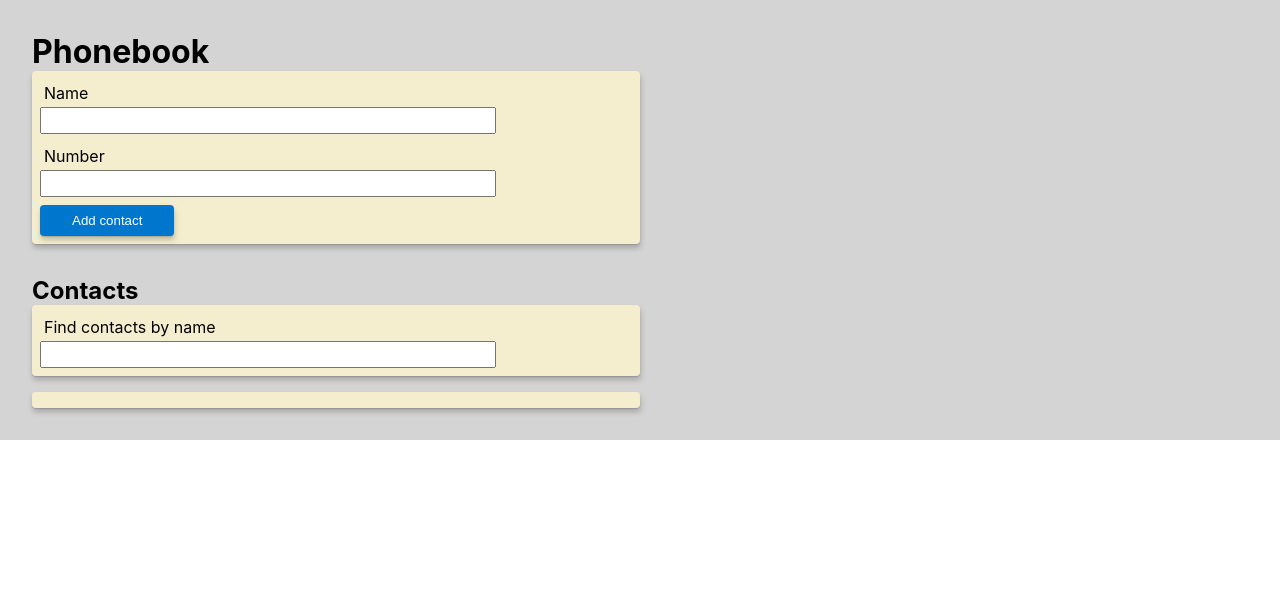
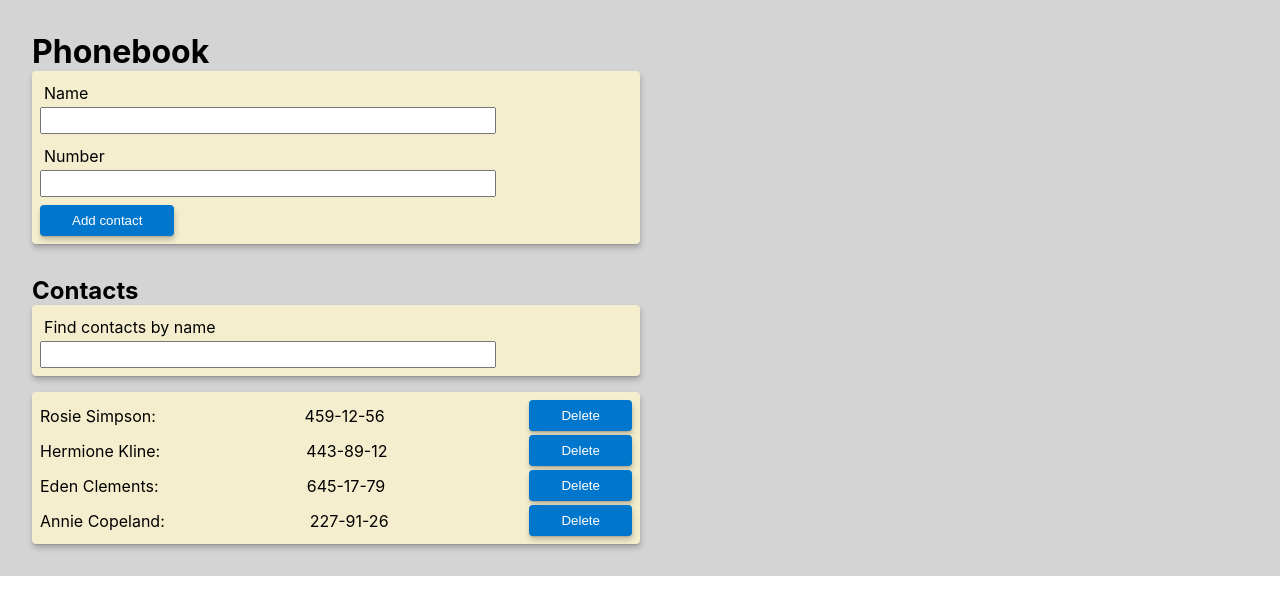
Before and after one commit to vokur13/goit-react-hw-02-phonebook-formik, a React (Create React App) app: page / in a window 1280 px wide. Shown: the top 614 px of the page. Built offline with nearby package versions, Linux system fonts and the light colour scheme.

Commit message:
Formik props resolved

```diff
--- a/src/App/App.jsx
+++ b/src/App/App.jsx
@@ -4,30 +4,38 @@
 import { Filter } from '../components/Filter';
 import { ContactList } from '../components/ContactList';
 import { nanoid } from 'nanoid';
-import { load } from '../utils/storage';
+import { save, load } from '../utils/storage';
+
+const STORAGE_KEY = 'contacts';
 
 export class App extends Component {
   state = {
-    //     contacts: [
-    //       { id: 'id-1', name: 'Rosie Simpson', number: '459-12-56' },
-    //       { id: 'id-2', name: 'Hermione Kline', number: '443-89-12' },
-    //       { id: 'id-3', name: 'Eden Clements', number: '645-17-79' },
-    //       { id: 'id-4', name: 'Annie Copeland', number: '227-91-26' },
-    //     ],
-    contacts: [],
+    contacts: [
+      { id: 'id-1', name: 'Rosie Simpson', number: '459-12-56' },
+      { id: 'id-2', name: 'Hermione Kline', number: '443-89-12' },
+      { id: 'id-3', name: 'Eden Clements', number: '645-17-79' },
+      { id: 'id-4', name: 'Annie Copeland', number: '227-91-26' },
+    ],
+    //     contacts: [],
     filter: '',
   };
 
-  componentDidMount() {
-    //     if (load(STORAGE_KEY)) {
-    //       this.setState({ contacts: load(STORAGE_KEY) });
-    //     }
-  }
+  //   componentDidMount() {
+  //     if (load(STORAGE_KEY)) {
+  //       this.setState({ contacts: load(STORAGE_KEY) });
+  //     }
+  //   }
 
-  formSubmitHandler = data => {
-    console.log('data', data);
-    const { name, number } = data;
-    //     console.log(name, number);
+  //   componentDidUpdate(prevProps, prevState) {
+  //     const nextContacts = this.state.contacts;
+  //     const prevContacts = prevState.contacts;
+
+  //     if (nextContacts !== prevContacts) {
+  //       save(STORAGE_KEY, 'contacts');
+  //     }
+  //   }
+
+  formSubmitHandler = ({ name, number }) => {
     const contact = {
       id: nanoid(),
       name,
@@ -70,8 +78,8 @@
     return (
       <Box width={1} p={4} bg="bgBasic" as="main">
         <h1>Phonebook</h1>
-        <ContactForm values={this.data} />
-        {/* <ContactForm onSubmit={this.formSubmitHandler} /> */}
+        {/* <ContactForm values={this.data} /> */}
+        <ContactForm onSubmit={this.formSubmitHandler} />
 
         <h2>Contacts</h2>
         <Filter value={filter} onChange={this.changeFilter} />
--- a/src/components/ContactForm/ContactForm.jsx
+++ b/src/components/ContactForm/ContactForm.jsx
@@ -5,7 +5,6 @@
 import { Box } from '../Box';
 import { Label, Input, Error } from './ContactForm.styled';
 import { Button } from '../Button';
-import { save } from '../../utils/storage';
 
 let schema = yup.object().shape({
   name: yup.string().required(),
@@ -14,11 +13,11 @@
 
 const initialValues = { name: '', number: '' };
 
-export const ContactForm = ({ values }) => {
+export const ContactForm = ({ onSubmit }) => {
   const nameID = nanoid();
   const numberID = nanoid();
   const handleSubmit = (values, { resetForm }) => {
-    //     console.log('values', values);
+    onSubmit(values);
     resetForm();
   };
 
@@ -71,5 +70,5 @@
 };
 
 ContactForm.propTypes = {
-  //   onSubmit: PropTypes.func.isRequired,
+  onSubmit: PropTypes.func.isRequired,
 };
```
